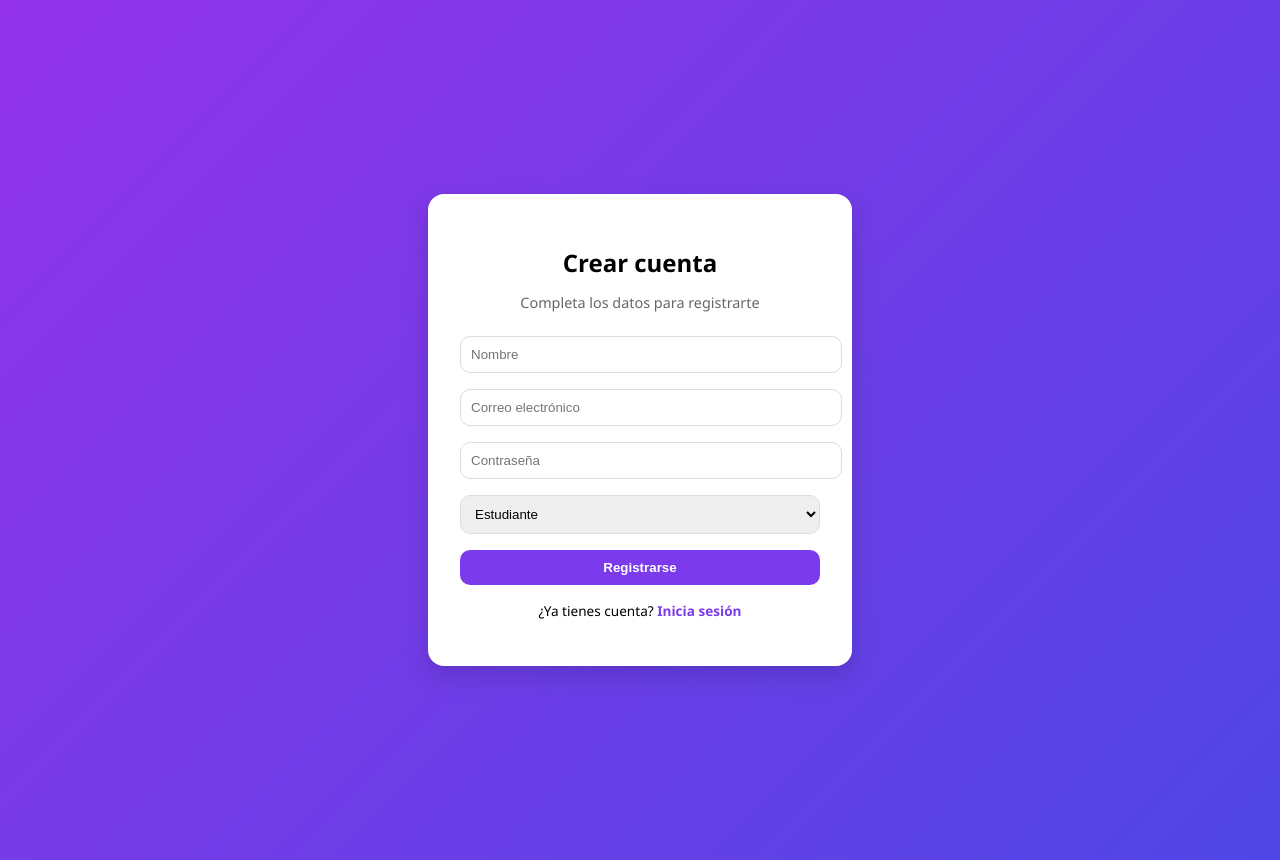
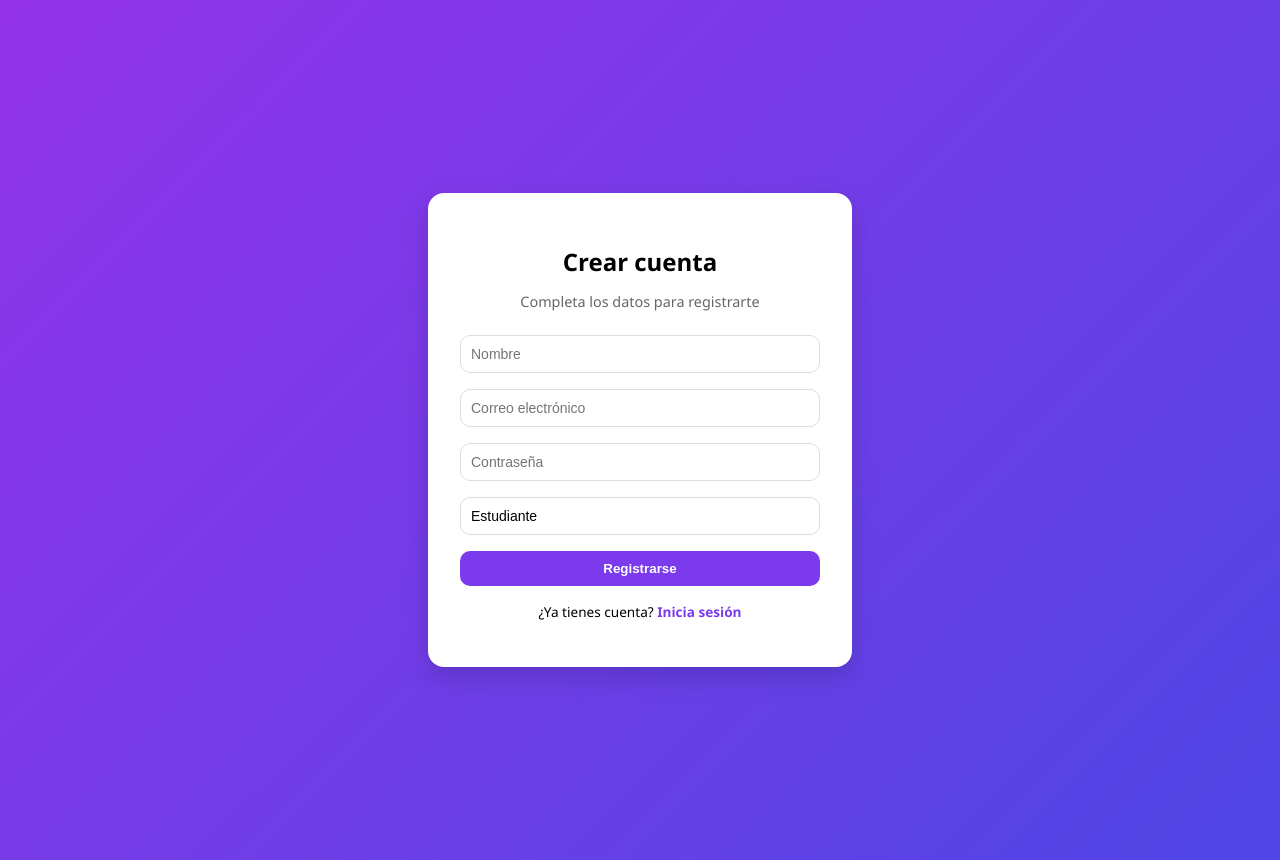
Before and after one commit to LRQR-04/SistemaBiblioteca, a Vue app in the folder frontend/: page /registro in a window 1280 px wide. Built offline with nearby package versions, Linux system fonts and the light colour scheme.

Commit message:
Cambios diseño

```diff
--- a/frontend/src/views/Registro.vue
+++ b/frontend/src/views/Registro.vue
@@ -170,6 +170,14 @@ select {
   border: 1px solid #ddd;
   outline: none;
   transition: 0.3s;
+  font-size: 14px;
+  box-sizing: border-box;
+  appearance: none;
+}
+
+select {
+  background-color: #fff;
+  line-height: normal;
 }
 
 input:focus,
```
